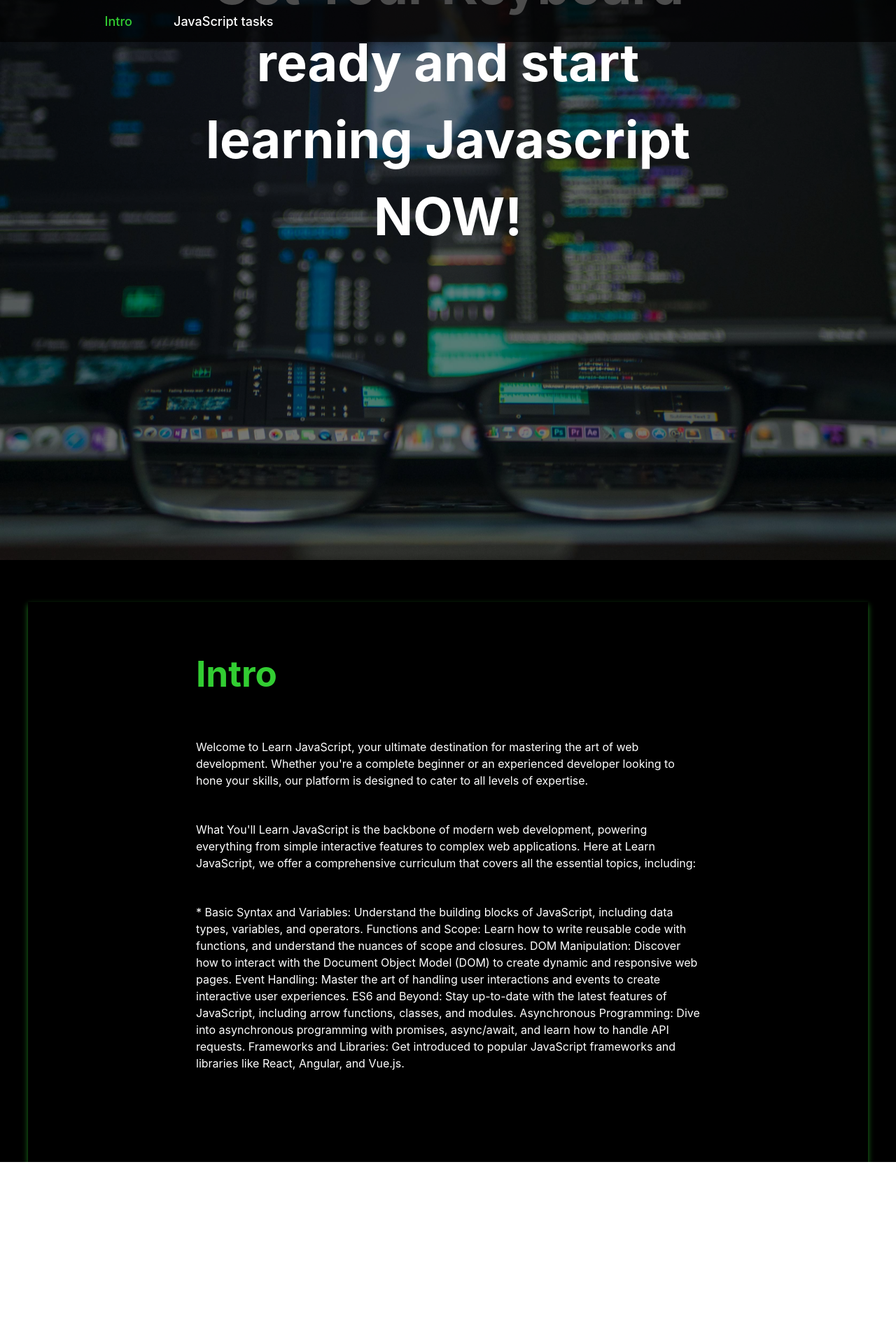
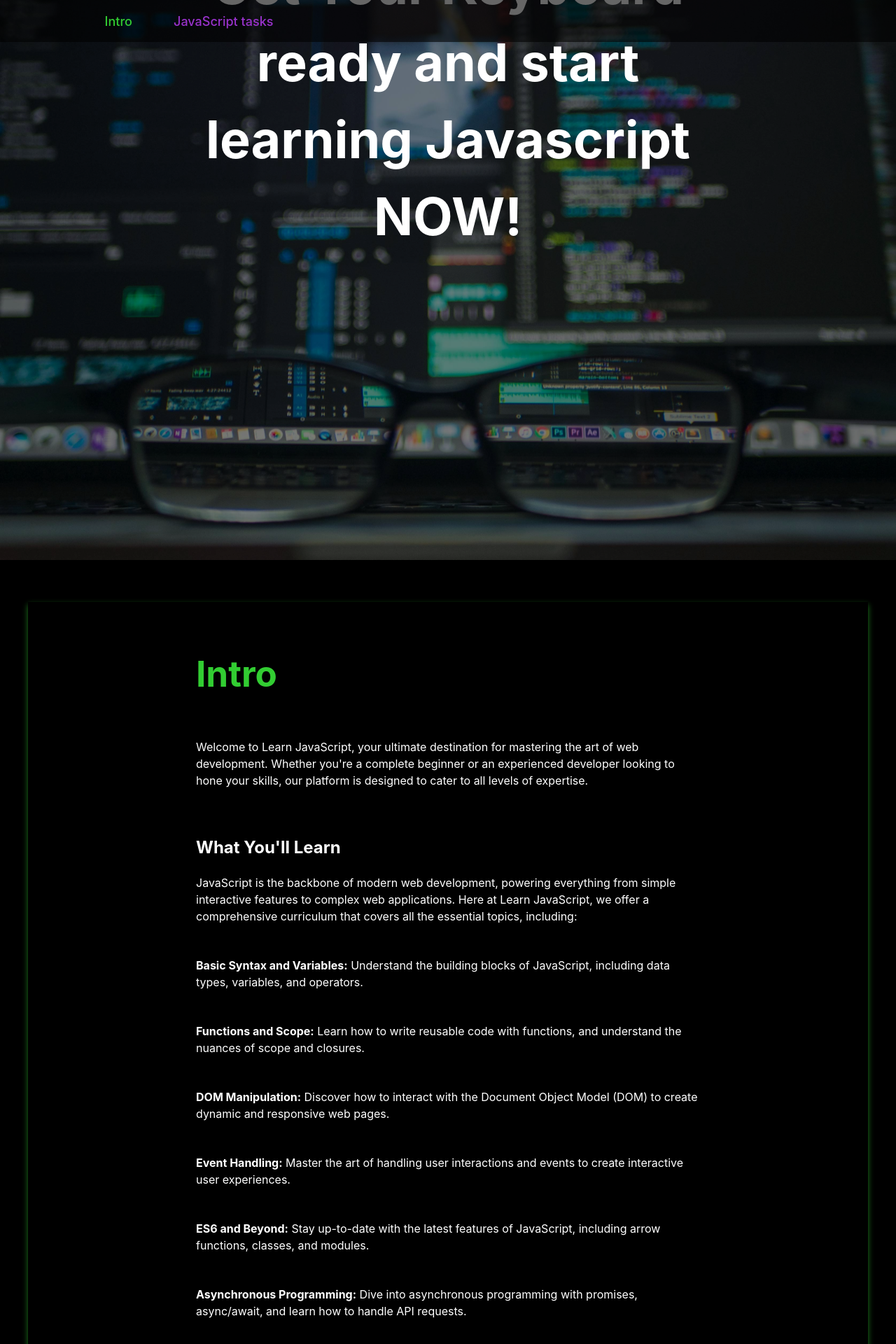
Before and after one commit to olem90/LearnJavaScript, a React (Vite) app: page / in a window 1280 px wide. Shown: the top 1920 px of the page at 70% size. Before the commit the page ends 1660 px from the top, so only its background shows below. Built offline with nearby package versions, Linux system fonts and the light colour scheme.

Commit message:
added more to intro

```diff
--- a/src/components/Intro/Intro.jsx
+++ b/src/components/Intro/Intro.jsx
@@ -11,18 +11,31 @@ export const Intro = () => {
                     our platform is designed to cater to all levels of expertise.
                 </IntroTextStyles>
                 <IntroTextStyles>
-                    What You'll Learn JavaScript is the backbone of modern web development,
+                    <h2>What You'll Learn</h2>
+                    JavaScript is the backbone of modern web development,
                     powering everything from simple interactive features to complex web applications.
                     Here at Learn JavaScript, we offer a comprehensive curriculum that covers all the essential topics, including:
                 </IntroTextStyles>
-                <IntroTextStyles>
-                    * Basic Syntax and Variables: Understand the building blocks of JavaScript, including data types, variables, and operators.
-                    Functions and Scope: Learn how to write reusable code with functions, and understand the nuances of scope and closures.
-                    DOM Manipulation: Discover how to interact with the Document Object Model (DOM) to create dynamic and responsive web pages.
-                    Event Handling: Master the art of handling user interactions and events to create interactive user experiences.
-                    ES6 and Beyond: Stay up-to-date with the latest features of JavaScript, including arrow functions, classes, and modules.
-                    Asynchronous Programming: Dive into asynchronous programming with promises, async/await, and learn how to handle API requests.
-                    Frameworks and Libraries: Get introduced to popular JavaScript frameworks and libraries like React, Angular, and Vue.js.
+                <IntroTextStyles className="subjects">
+                    <strong>Basic Syntax and Variables:</strong> Understand the building blocks of JavaScript, including data types, variables, and operators.
+                </IntroTextStyles>
+                <IntroTextStyles className="subjects">
+                    <strong>Functions and Scope:</strong> Learn how to write reusable code with functions, and understand the nuances of scope and closures.
+                </IntroTextStyles>
+                <IntroTextStyles className="subjects">
+                    <strong>DOM Manipulation:</strong> Discover how to interact with the Document Object Model (DOM) to create dynamic and responsive web pages.
+                </IntroTextStyles>
+                <IntroTextStyles className="subjects">
+                    <strong>Event Handling:</strong> Master the art of handling user interactions and events to create interactive user experiences.
+                </IntroTextStyles>
+                <IntroTextStyles className="subjects">
+                    <strong>ES6 and Beyond:</strong> Stay up-to-date with the latest features of JavaScript, including arrow functions, classes, and modules.
+                </IntroTextStyles>
+                <IntroTextStyles className="subjects">
+                    <strong>Asynchronous Programming:</strong> Dive into asynchronous programming with promises, async/await, and learn how to handle API requests.
+                </IntroTextStyles>
+                <IntroTextStyles className="subjects">
+                    <strong>Frameworks and Libraries: </strong> Get introduced to popular JavaScript frameworks and libraries like React, Angular, and Vue.js.
                 </IntroTextStyles>
             </IntroStyles>
         </IntroStylesContainer>
--- a/src/components/Nav/Nav.jsx
+++ b/src/components/Nav/Nav.jsx
@@ -7,7 +7,7 @@ export const NavBar = () => {
         <NavStyles>
             <NavLinksContainer>
                 <NavLink className="intro">Intro</NavLink>
-                <NavLink>JavaScript tasks</NavLink>
+                <NavLink className="javascript-tasks">JavaScript tasks</NavLink>
             </NavLinksContainer>
         </NavStyles>
     )
--- a/src/components/Nav/Nav.styles.jsx
+++ b/src/components/Nav/Nav.styles.jsx
@@ -7,7 +7,7 @@ export const NavStyles = styled.nav`
     align-items: center;
     min-width: 100%;
     height: 60px;
-    background-color: rgba(0, 0, 0, 0.7);
+    background-color: rgba(0, 0, 0, 0.6);
     z-index: 99;
     position: relative;
 
@@ -22,6 +22,10 @@ export const NavStyles = styled.nav`
     .intro {
         color: #32CD32;
     }
+
+    .javascript-tasks {
+        color: #9932CC;
+    }
 `
 
 export const NavLinksContainer = styled.div`
```
